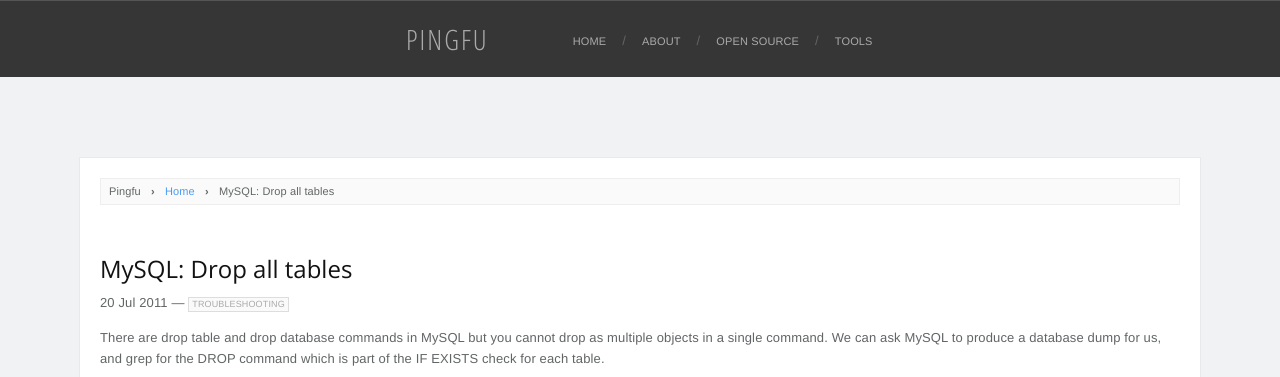
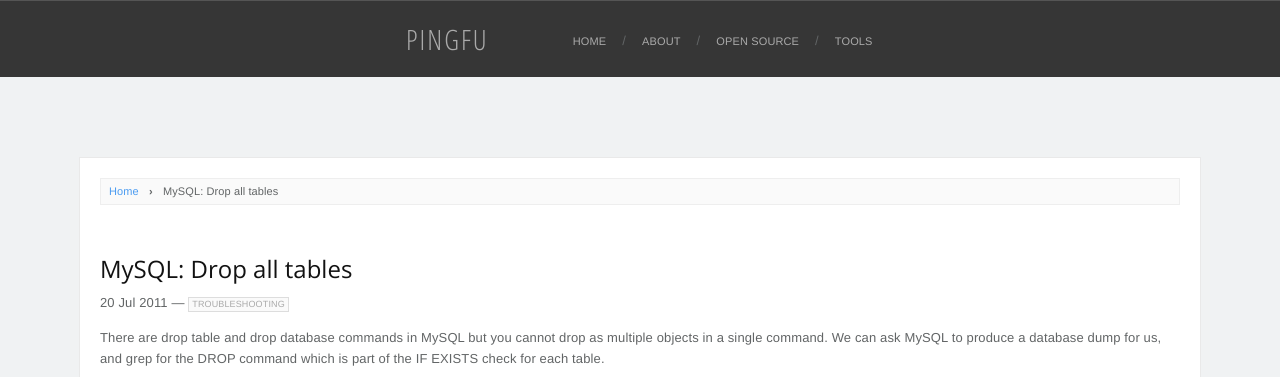
Before and after one commit to pingfu/pingfu.github.io, a Jekyll site: the page built from _posts/2011-07-20-mysql-drop-all-tables.markdown, in a window 1280 px wide. Shown: the top 377 px of the page. Built offline with Jekyll 4.4.1, drawn with Linux system fonts in a browser that asks for light colours; nearby versions of some CDN libraries; Markdown is read by kramdown in place of the engine named in the settings; comment, search, counter and statistics services are not loaded.

Commit message:
updated post breadcrum nav

```diff
--- a/_layouts/post.html
+++ b/_layouts/post.html
@@ -5,7 +5,7 @@
 
 <section class="boxed">
 
-	<div class="breadcrumb">Pingfu <span class="divider">›</span> <a href="/">Home</a> <span class="divider">›</span> {{ page.title }}</div>
+	<div class="breadcrumb"><a href="/">Home</a> <span class="divider">›</span> {{ page.title }}</div>
 
 	<h2>{{ page.title }}</h2>
 	<p class="meta">{{ page.date | date_to_string }} — {% for category in page.categories %} <span class="category">{{ category }}</span> {% endfor %}</p>
```
